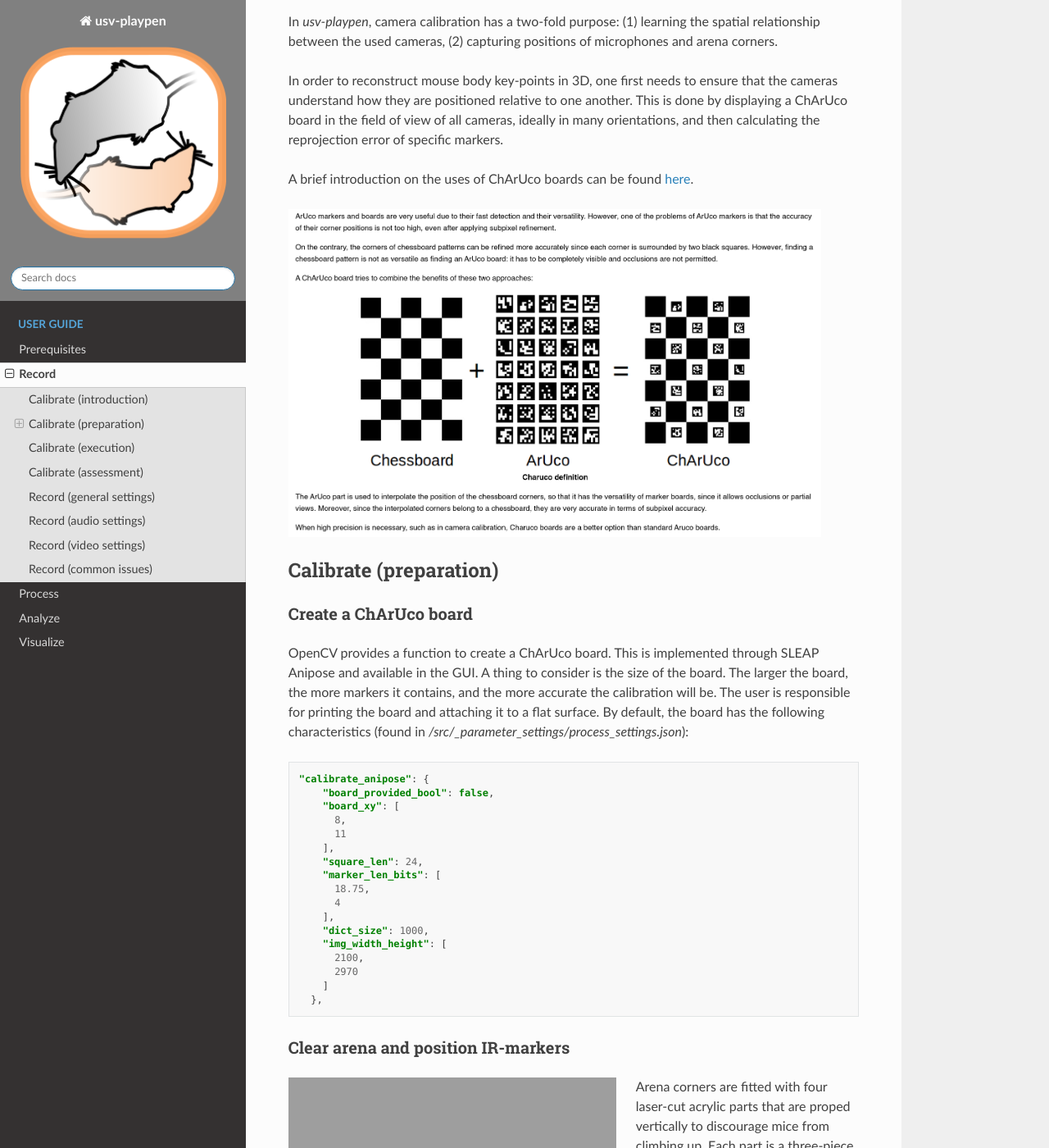
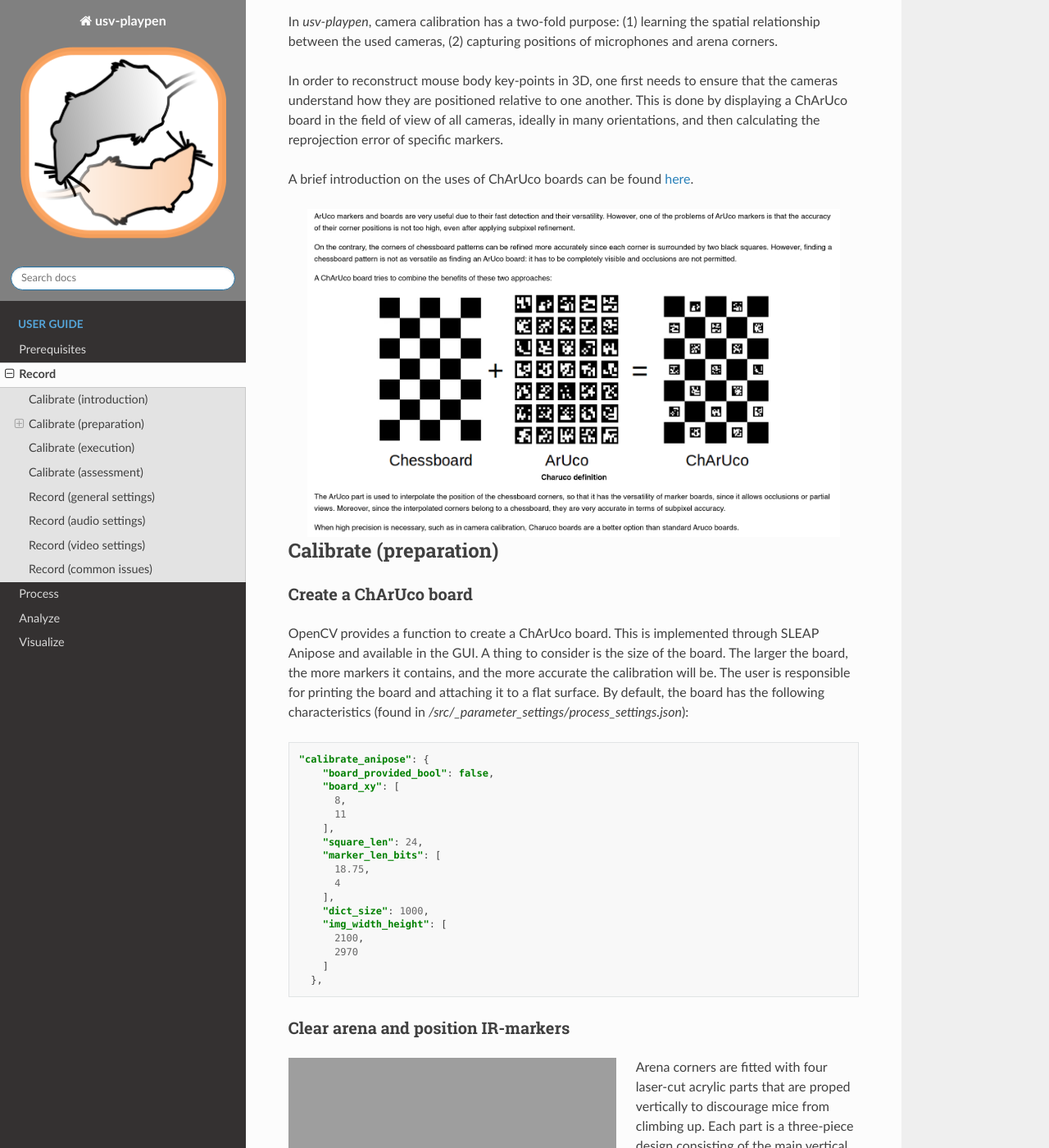
Before and after one commit to bartulem/usv-playpen, a Sphinx documentation site: the page built from docs/Record.rst, in a window 1280 px wide and 1400 px high, scrolled down 296 px. Shown: the whole window at 82% size. Built offline with Sphinx 7.4.7 and the Read the Docs theme 3.1.0, drawn with Linux system fonts in a browser that asks for light colours; pages that are not in the unit, such as notebooks, are missing from menus; the version number is read from the project's files by our own code; grey boxes are pictures that could not be loaded.

Commit message:
docs: center images

```diff
--- a/docs/Prerequisites.rst
+++ b/docs/Prerequisites.rst
@@ -20,6 +20,7 @@
 .. image:: https://raw.githubusercontent.com/bartulem/usv-playpen/refs/heads/main/docs/media/audio_recording_hardware.png
    :width: 800
    :height: 320
+   :align: center
    :alt: Audio Hardware
 
 Video recording essentials
@@ -44,6 +45,7 @@
 .. image:: https://raw.githubusercontent.com/bartulem/usv-playpen/refs/heads/main/docs/media/video_recording_hardware.png
    :width: 800
    :height: 320
+   :align: center
    :alt: Video Hardware
 
 E-phys recording essentials
--- a/docs/Record.rst
+++ b/docs/Record.rst
@@ -20,6 +20,7 @@
 .. image:: https://raw.githubusercontent.com/bartulem/usv-playpen/refs/heads/main/docs/media/charuco.png
    :width: 650
    :height: 400
+   :align: center
    :alt: ChArUco board
 
 Calibrate (preparation)
@@ -81,6 +82,7 @@
 .. image:: https://raw.githubusercontent.com/bartulem/usv-playpen/refs/heads/main/docs/media/ir_reflectors_diff.png
    :width: 800
    :height: 320
+   :align: center
    :alt: IR Reflectors Difference
 
 Calibrate (execution)
@@ -88,21 +90,25 @@
 In the GUI main window, select experimenter name and click *Record*.
 
 .. image:: https://raw.githubusercontent.com/bartulem/usv-playpen/refs/heads/main/docs/media/cal1.png
+   :align: center
    :alt: Calibration Step 1
 
 | Depending on the choice of experimenter name, you can see directory destinations of files created during recording. For a camera Calibration session, we choose not to conduct an audio recording, but to conduct video calibration. By default, calibration duration is 5 minutes long and the recording of the empty arena after it is 1 minute long, but these are arbitrary and should be adjusted to particular needs. For calibration is also not necessary to disable the ethernet connection.
 
 .. image:: https://raw.githubusercontent.com/bartulem/usv-playpen/refs/heads/main/docs/media/cal2.png
+   :align: center
    :alt: Calibration Step 2
 
 | One can skip the Audio Settings step as it is not relevant here, and adjust Video Settings. Each video recording is associated with a particular metadata file and below you can see an example of how one might fill out the metadata form for calibration. On the left, you can use a slider to choose the acquisition frame rate of cameras during calibration. By default, this is set to 10 fps, and generally lower values are better for calibration.
 
 .. image:: https://raw.githubusercontent.com/bartulem/usv-playpen/refs/heads/main/docs/media/cal3.png
+   :align: center
    :alt: Calibration Step 3
 
 | Finally, when ready to head over to the arena and move the calibration board, simply click the *Calibrate* button. You have several seconds before the video starts recording.
 
 .. image:: https://raw.githubusercontent.com/bartulem/usv-playpen/refs/heads/main/docs/media/cal4.png
+   :align: center
    :alt: Calibration Step 4
 
 | The video below is a sped-up version of an actual calibration and can be consulted for reference.
--- a/docs/conf.py
+++ b/docs/conf.py
@@ -22,6 +22,7 @@
     'myst_parser',
     'nbsphinx',
     'sphinx_rtd_theme',
+    'sphinx_copybutton',
     'sphinx.ext.autodoc',
     'sphinx.ext.napoleon',
     'sphinx.ext.viewcode'
```
